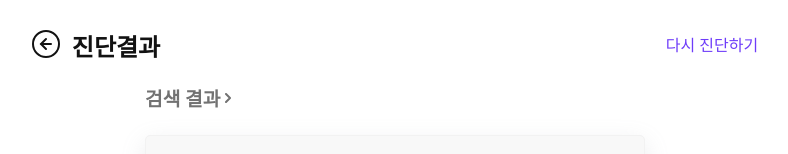
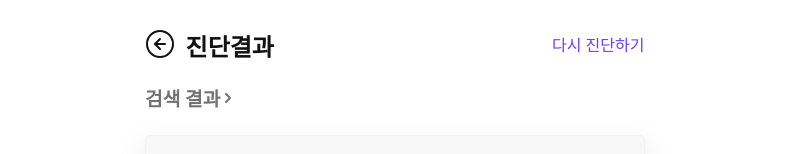
Before and after one commit to wanted-Team4/wanted-codestates-project-4-11, a Vue app: page / in a window 1280 px wide. Shown: the top 154 px of the page, without its empty margins (245-1033 px from the left). Built offline with nearby package versions, Linux system fonts and the light colour scheme.

Commit message:
:lipstick: style layout정리

```diff
--- a/src/components/NavBar.vue
+++ b/src/components/NavBar.vue
@@ -58,9 +58,10 @@ export default {
   padding: 0;
 }
 .NavBarBox {
-  width: 100%;
+  width: 70%;
   height: 72px;
   display: flex;
+  margin: 0 auto;
 }
 .leftBox {
   width: 50%;
```
